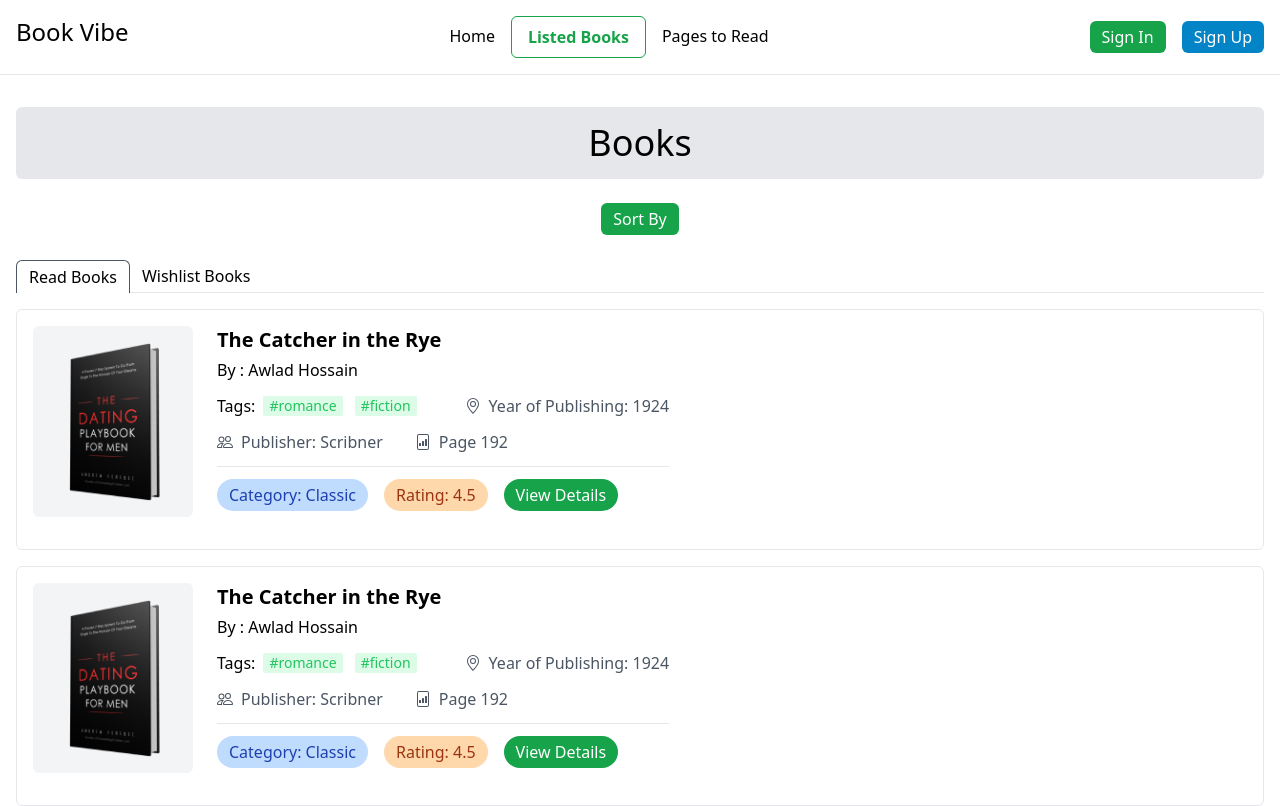
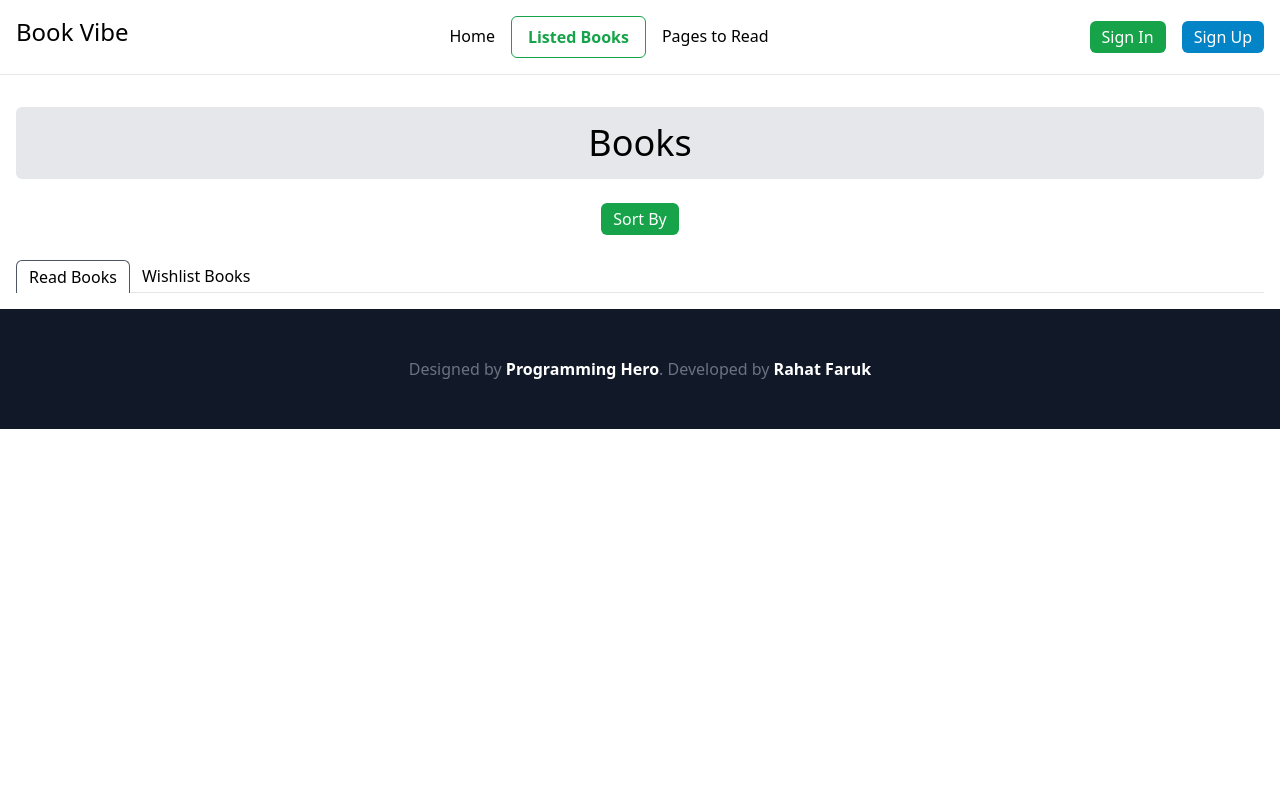
Before and after one commit to rahatfaruk/pha8-bookreveal, a React (Vite) app: page /listed-books in a window 1280 px wide. Shown: the top 806 px of the page. Built offline with nearby package versions, Linux system fonts and the light colour scheme.

Commit message:
ListedBooks tabs working with actual data

```diff
--- a/src/comps/ListedBooksPage/Book.jsx
+++ b/src/comps/ListedBooksPage/Book.jsx
@@ -1,38 +1,39 @@
 import { FileBarGraph, GeoAlt, People } from "react-bootstrap-icons";
 import Tags from "../Tags";
+import { Link } from "react-router-dom";
 
-function Book() {
+function Book({bookId, image, tags, bookName, author, category, review, rating, totalPages, yearOfPublishing, publisher}) {
   return (
     <li className="p-4 mb-4 border rounded-md flex flex-col md:flex-row gap-4 md:gap-6">
       <figure className="bg-gray-100 rounded-md p-4 mb-4">
-        <img src="/img/dating-playbook.png" className="max-w-full mx-auto w-32" alt="" />
+        <img src={image} className="max-w-full mx-auto w-32" alt={bookName} />
       </figure>
       <article>
-        <h3 className="text-xl font-semibold mb-1">The Catcher in the Rye</h3>
-        <p>By : Awlad Hossain</p>
+        <h3 className="text-xl font-semibold mb-1">{bookName}</h3>
+        <p>By : {author}</p>
         <div className="flex flex-col md:flex-row gap-2 md:gap-12 my-3">
           <div className="flex gap-2 items-center">
             <h4>Tags:</h4>
-            <Tags tags={ ['romance', 'fiction'] } isSmall={true} />
+            <Tags tags={tags} isSmall={true} />
           </div>
           <p className="flex items-center gap-2 text-gray-600">
-            <GeoAlt /> Year of Publishing: 1924
+            <GeoAlt /> Year of Publishing: {yearOfPublishing}
           </p>
         </div>
 
         <div className="flex flex-col md:flex-row gap-2 md:gap-8">
           <p className="flex items-center gap-2 text-gray-600">
-            <People /> Publisher: Scribner
+            <People /> Publisher: {publisher}
           </p>
           <p className="flex items-center gap-2 text-gray-600">
-            <FileBarGraph /> Page 192
+            <FileBarGraph /> Page {totalPages}
           </p>
         </div>
 
         <div className="pt-3 mt-3 border-t flex flex-wrap gap-4">
-          <button className="px-3 py-1 rounded-2xl text-blue-800 bg-blue-200 hover:opacity-85">Category: Classic</button>
-          <button className="px-3 py-1 rounded-2xl text-orange-800 bg-orange-200 hover:opacity-85">Rating: 4.5</button>
-          <button className="px-3 py-1 rounded-2xl text-white bg-green-600 hover:opacity-85">View Details</button>
+          <button className="px-3 py-1 rounded-2xl text-blue-800 bg-blue-200 hover:opacity-85">Category: {category}</button>
+          <button className="px-3 py-1 rounded-2xl text-orange-800 bg-orange-200 hover:opacity-85">Rating: {rating}</button>
+          <Link to={`/book-details/${bookId}`} className="px-3 py-1 rounded-2xl text-white bg-green-600 hover:opacity-85">View Details</Link>
         </div>
       </article>
     </li>
--- a/src/comps/ListedBooksPage/index.jsx
+++ b/src/comps/ListedBooksPage/index.jsx
@@ -1,4 +1,4 @@
-import { useState } from "react";
+import { useEffect, useState } from "react";
 import Book from "./Book";
 
 function ListedBooks() {
@@ -23,8 +23,18 @@ export default ListedBooks;
 
 
 function BooksTabs() {
+  // let wishlistLS = JSON.parse(localStorage.getItem('bookvibe:wishlist')) || []
+  // const readListLS = JSON.parse(localStorage.getItem('bookvibe:read-list')) || []
+  // console.log(wishlistLS, readListLS);
+  const [readList, setReadList] = useState([])
+  const [wishlist, setWishlist] = useState([])
   const [activeTab, setActiveTab] = useState('read')
   const activeClass = `border-x border-t border-gray-600 -bottom-[1px]`
+
+  useEffect(() => {
+    setWishlist( JSON.parse(localStorage.getItem('bookvibe:wishlist')) || [] )
+    setReadList( JSON.parse(localStorage.getItem('bookvibe:read-list')) || [] )
+  }, [])
 
   return (
     <div>
@@ -40,9 +50,8 @@ function BooksTabs() {
       </div>
 
       <ul>
-        <Book />
-        <Book />
-        <Book />
+        {activeTab==='read' && readList.map(book => <Book key={book.bookId} {...book} />)}
+        {activeTab==='wishlist' && wishlist.map(book => <Book key={book.bookId} {...book} />)}
       </ul>
     </div>
   );
```
